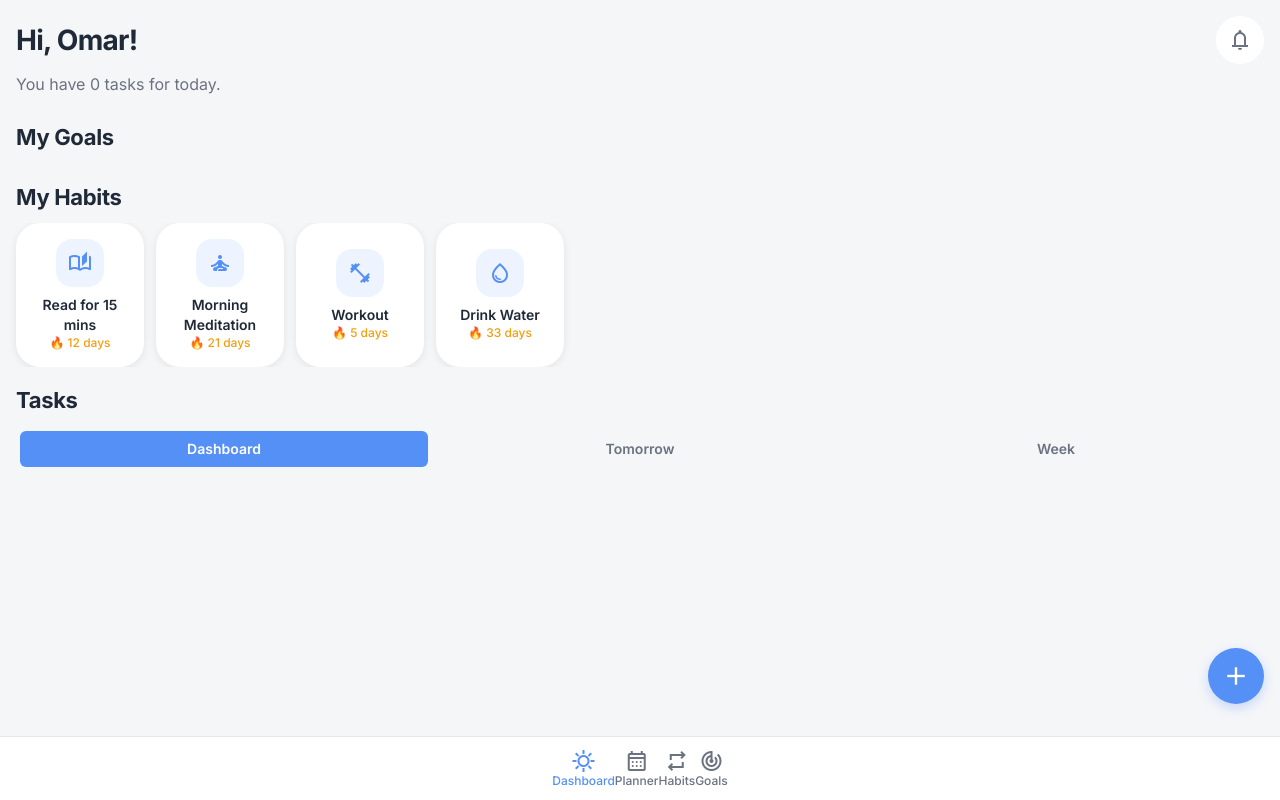
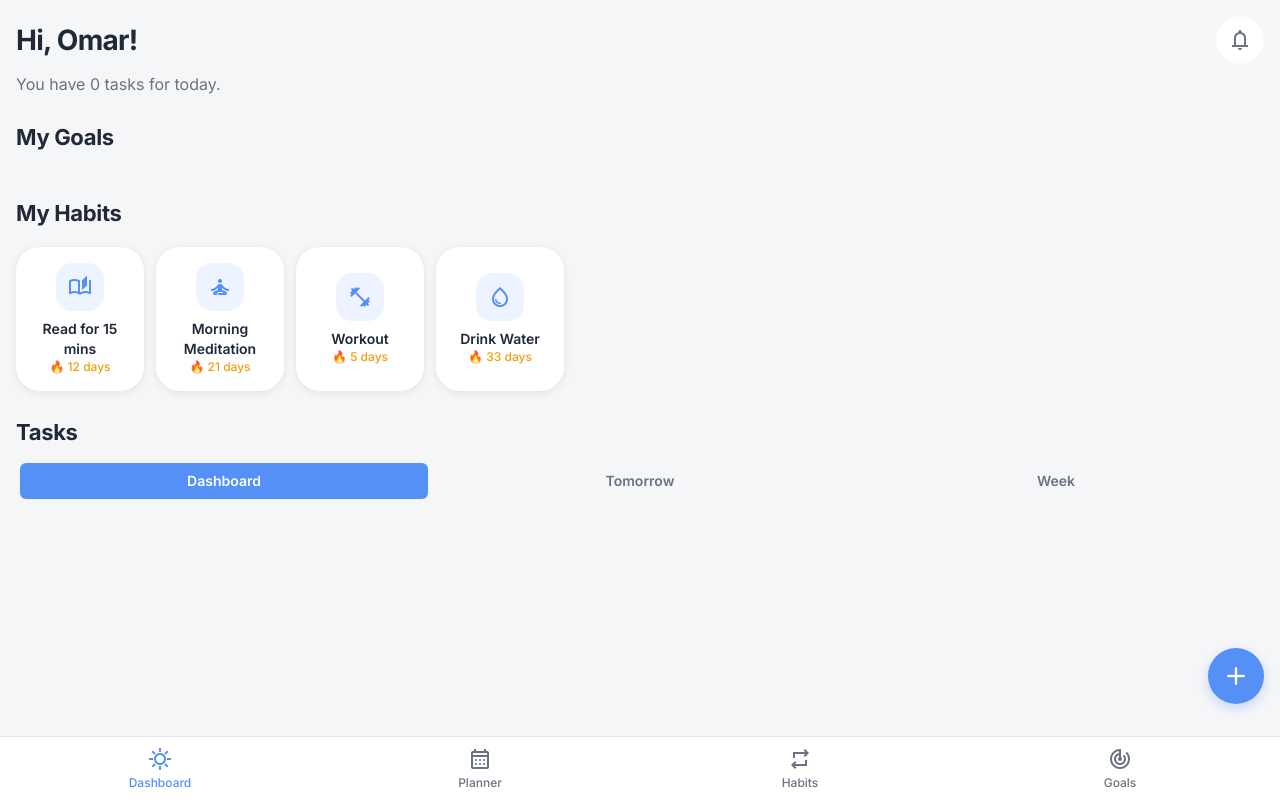
Before and after one commit to omar-ayoub/OG_app, a React (Vite) app: page / in a window 1280 px wide. Built offline with nearby package versions, Linux system fonts and the light colour scheme.

Commit message:
feat: Introduce a comprehensive design system with new component styles and a bottom navigation bar, alongside fixes for UI spacing and card clipping.

```diff
--- a/src/components/layout/BottomNavBar.tsx
+++ b/src/components/layout/BottomNavBar.tsx
@@ -12,7 +12,7 @@ function BottomNavBar() {
 
   return (
     <nav className="bottom-nav">
-      <div className="flex">
+      <div className="flex gap-4 w-full">
         {navItems.map((item) => (
           <Link
             key={item.path}
--- a/src/index.css
+++ b/src/index.css
@@ -126,7 +126,7 @@
   .card-horizontal-container {
     @apply flex overflow-x-auto;
     @apply [-ms-scrollbar-style:none] [scrollbar-width:none] [&::-webkit-scrollbar]:hidden;
-    @apply pl-4 pr-1;
+    @apply pl-4 pr-1 py-2;
   }
 
   /* Individual card in horizontal scroll */
@@ -275,15 +275,15 @@
   /* Bottom nav container */
   .bottom-nav {
     @apply fixed bottom-0 left-0 right-0 z-20;
-    @apply flex items-center justify-around;
+    @apply flex items-center justify-around gap-2;
     @apply bg-card-light dark:bg-card-dark;
     @apply border-t border-gray-200 dark:border-gray-700;
-    @apply h-16 px-4;
+    @apply h-16 px-2;
   }
 
   /* Bottom nav button */
   .bottom-nav-btn {
-    @apply flex flex-col items-center justify-center;
+    @apply flex flex-col items-center justify-center gap-1 py-2 px-1;
     @apply text-text-light-secondary dark:text-text-dark-secondary;
     @apply transition-colors hover:text-primary;
   }
```
Also changed, not shown: 1 other file (tests, documents, lock files or other folders).
